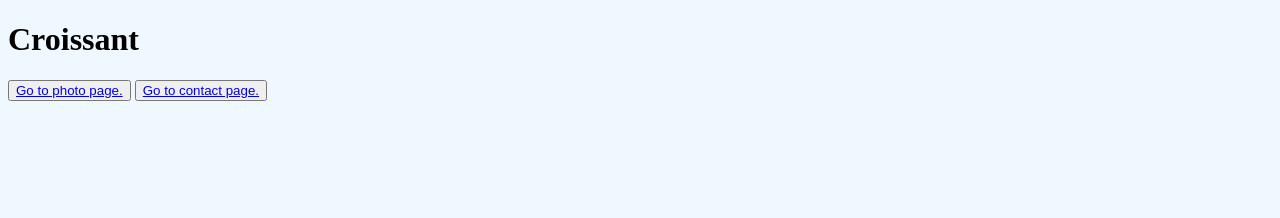
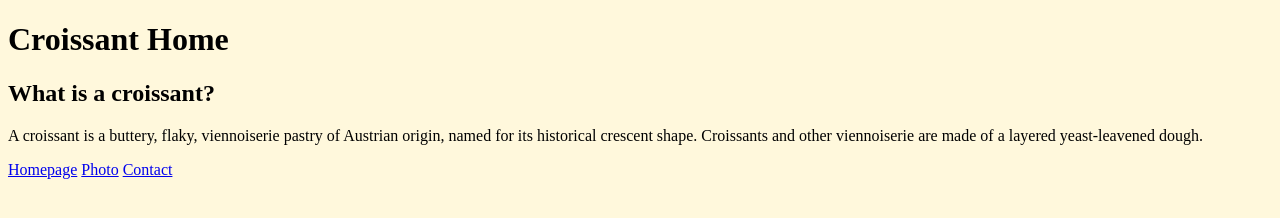
Before and after one commit to isabelklint/CROISSANT, a plain HTML site: page index.html in a window 1280 px wide. Drawn offline with Linux system fonts and the light colour scheme.

Commit message:
Better headings

```diff
--- a/index.html
+++ b/index.html
@@ -5,12 +5,19 @@
     <meta http-equiv="X-UA-Compatible" content="IE=edge">
     <meta name="description"  content="Croissant is a test site by Isabel Klint for the SheCodes Responsive online coding workshop." />
     <meta name="viewport" content="width=device-width, initial-scale=1.0">
-    <title>Home Page: Croissant</title>
+    <title>Home Page - Croissant</title>
     <link rel="stylesheet" href="/src/style.css" />
 </head>
-<body>
-    <h1>Croissant</h1>
-    <button><a href="/photo.html">Go to photo page.</a></button>
-    <button><a href="/contact.html">Go to contact page.</a></button>
-</body>
+<h1>Croissant Home</h1>
+<h2>What is a croissant?</h2>
+<p>
+  A croissant is a buttery, flaky, viennoiserie pastry of Austrian origin,
+  named for its historical crescent shape. Croissants and other viennoiserie
+  are made of a layered yeast-leavened dough.
+</p>
+<footer>
+  <a href="/"> Homepage</a>
+  <a href="/photo.html"> Photo</a>
+  <a href="/contact.html"> Contact</a>
+</footer>
 </html>
--- a/src/style.css
+++ b/src/style.css
@@ -1,3 +1,13 @@
 body {
-    background: aliceblue;
+    background:cornsilk;
 }
+
+img {
+        display: block;
+        width: 50%;
+        margin: 0 auto;
+        height: auto;
+        border: 1px solid black;
+        border-radius: 4px;
+        padding: 5px;
+}
```
Also changed, not shown: images/croissant-illustration.png.
